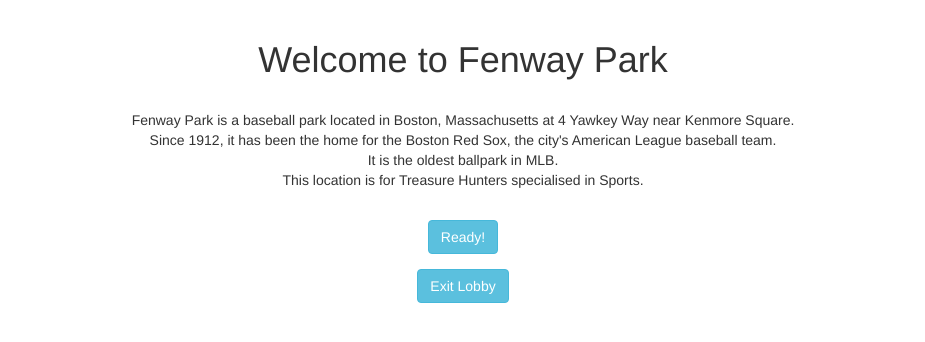
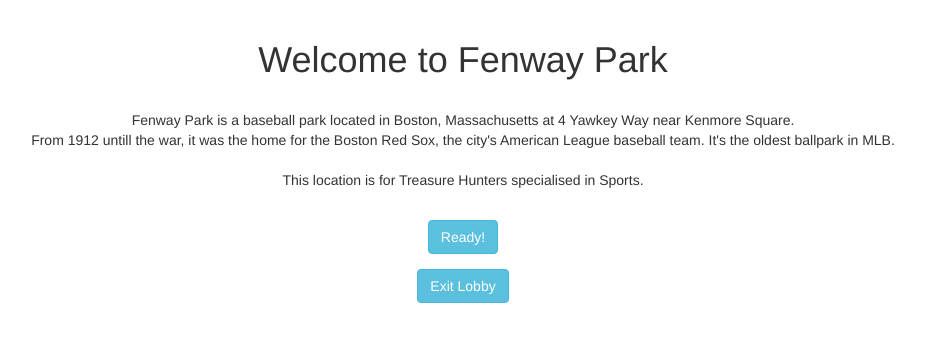
Before and after one commit to KevinKiele/Trivia, a Flask app: page /lobby2 in a window 1280 px wide. Shown: the part 52-394 px from the top of the page, without its empty margins (177-1102 px from the left). Run offline with Flask 2, Linux system fonts and the light colour scheme; a user stored in the database is signed in; some libraries are stand-ins or nearby versions.

Commit message:
lobby fix

```diff
--- a/templates/lobby1.html
+++ b/templates/lobby1.html
@@ -11,7 +11,9 @@
             </br>
             <p>
                 The White House was the official residence and workplace of the President of the United States.
+                </br>
                 It is located in Washington, D.C., and has been the residence of every U.S. president since John Adams in 1800.
+                </br>
                 </br>
                 This location is for Treasure Hunters specialised in Politics.
             </p>
--- a/templates/lobby2.html
+++ b/templates/lobby2.html
@@ -12,9 +12,8 @@
             <p>
                 Fenway Park is a baseball park located in Boston, Massachusetts at 4 Yawkey Way near Kenmore Square.
                 </br>
-                Since 1912, it has been the home for the Boston Red Sox, the city's American League baseball team.
+                From 1912 untill the war, it was the home for the Boston Red Sox, the city's American League baseball team. It's the oldest ballpark in MLB.
                 </br>
-                It is the oldest ballpark in MLB.
                 </br>
                 This location is for Treasure Hunters specialised in Sports.
             </p>
--- a/templates/lobby3.html
+++ b/templates/lobby3.html
@@ -15,6 +15,7 @@
             </br>
             The museum collections used to contain over 33 million specimens[5] of plants, animals, fossils, minerals, rocks, meteorites, human remains, and human cultural artifacts, of which only a small fraction can be displayed at any given time.
             </br>
+            </br>
             This location is for Treasure Hunters specialised in History.
             </br>
             <div class="form-group">
```
